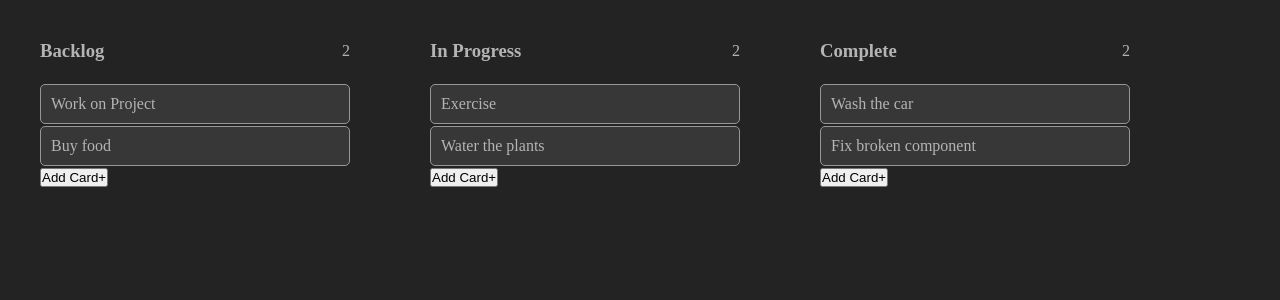
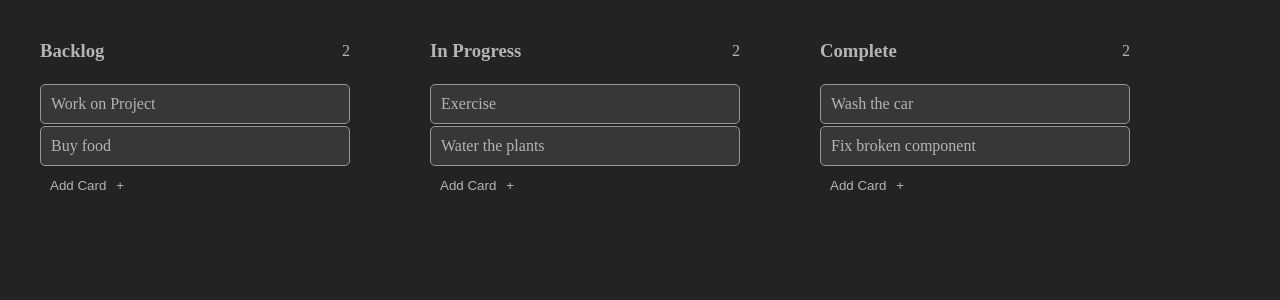
Before and after one commit to johnobriendev/kanbanReact, a React (Vite) app: page / in a window 1280 px wide. Shown: the top 300 px of the page. Built offline with nearby package versions, Linux system fonts and the light colour scheme.

Commit message:
modify css of addcard btn

```diff
--- a/src/components/AddCard.jsx
+++ b/src/components/AddCard.jsx
@@ -1,4 +1,5 @@
 import { useState } from "react"
+import "./styles/AddCard.css"
 
 function AddCard() {
     const [text, setText] = useState('');
@@ -9,7 +10,7 @@ function AddCard() {
         {adding ? (
             <></>
         ) : (
-            <button onClick={() => setAdding(true)}>
+            <button className="add-card-btn" onClick={() => setAdding(true)}>
                 <span>Add Card</span>
                 <span>+</span>
             </button>
--- a/src/components/styles/AddCard.css
+++ b/src/components/styles/AddCard.css
@@ -0,0 +1,11 @@
+.add-card-btn{
+    display: flex;
+    align-items: center;
+    gap: 10px;
+    width: 100%;
+    height: auto;
+    padding: 10px;
+    background-color: rgb(35, 35, 35);
+    color: rgb(180, 180, 180);
+    border-style: none;
+}
```
